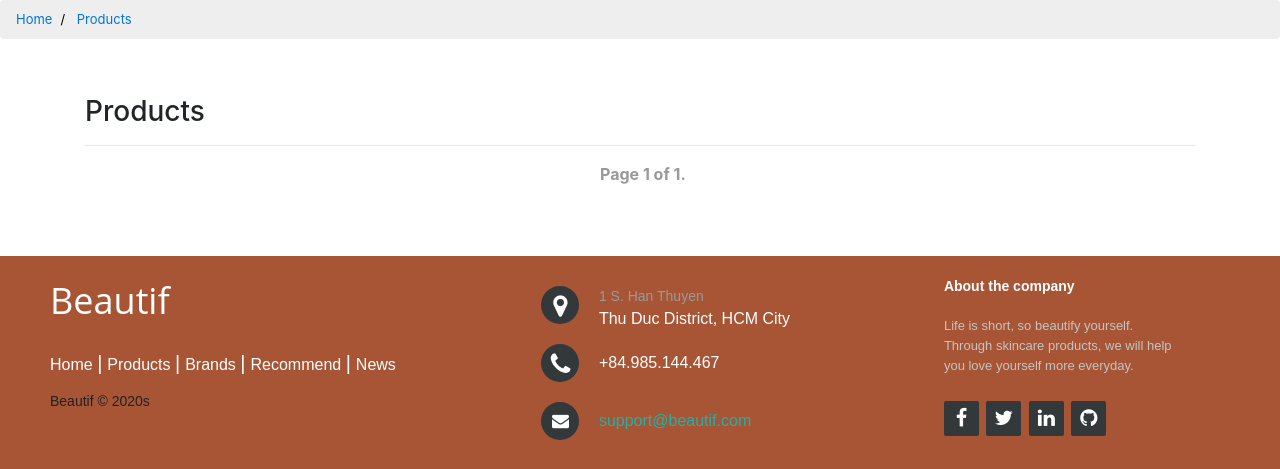
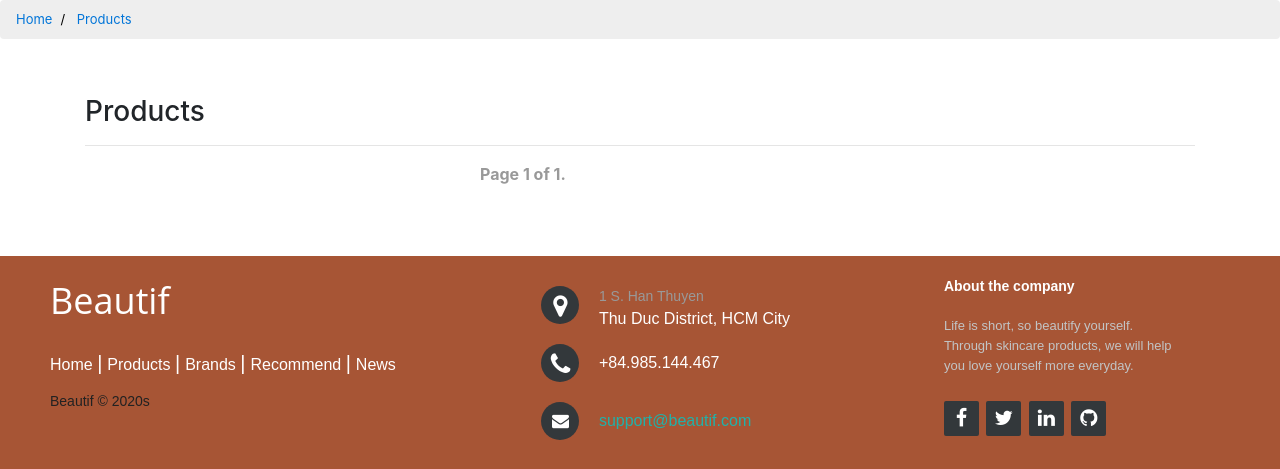
Before and after one commit to ndklien/beautifME, a Django app: page /product/ in a window 1280 px wide. Shown: the part 187-656 px from the top of the page. Run offline with Django 3.2, Linux system fonts and the light colour scheme; data that the repository does not hold is empty; some libraries are stand-ins or nearby versions.

Commit message:
Edit css pagination

```diff
--- a/product/static/product/css/listProduct.css
+++ b/product/static/product/css/listProduct.css
@@ -80,7 +80,8 @@ ul.breadcrumb {
     list-style: none;
     border-radius: .25rem;
     /* padding: 10px auto; */
-      padding-left: 600px;
+    padding-left: 480px;
+
   }
   .space{
       padding-left: 5px;
```
